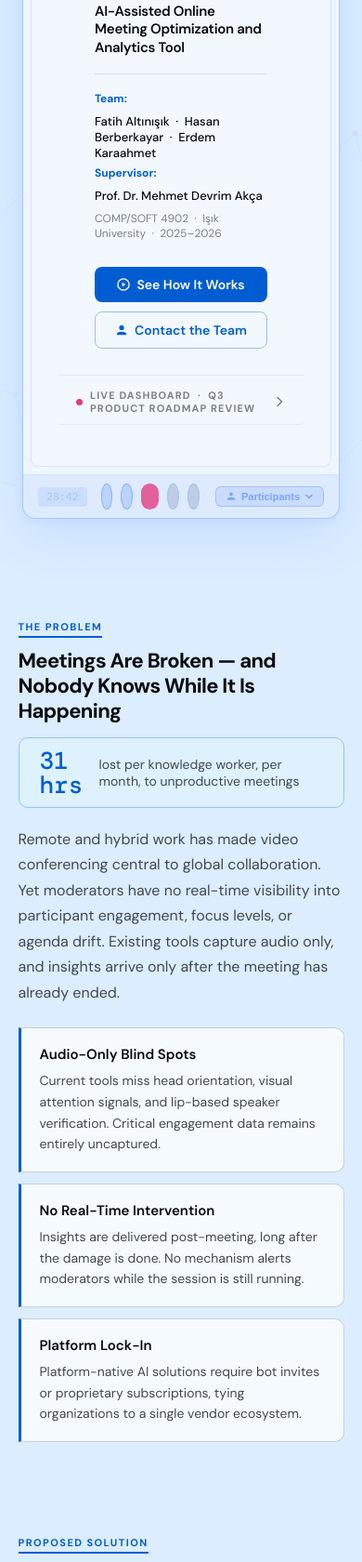
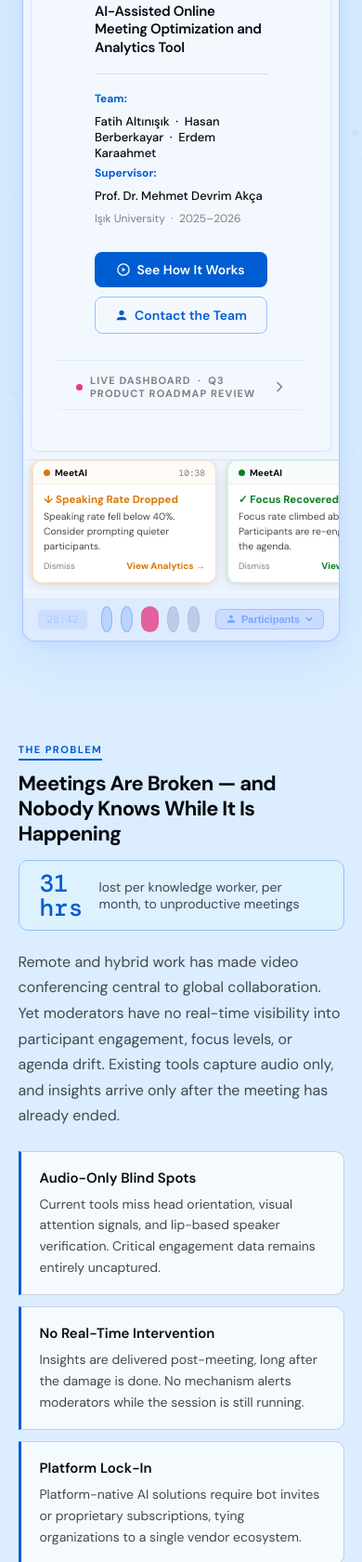
Before and after one commit to aviorian/meetai-landing-page, a plain HTML site: page index.html in a window 390 px wide. Shown: the part 251-1931 px from the top of the page at 93% size. Drawn offline with nearby package versions, Linux system fonts and the light colour scheme.

Commit message:
fix: update layout and content for improved responsiveness and clarity

```diff
--- a/index.html
+++ b/index.html
@@ -724,6 +724,8 @@
       padding: 0 8px 8px;
       overflow-x: auto;
       scrollbar-width: none;
+      min-width: 0;
+      max-width: 100%;
     }
     .toast-strip::-webkit-scrollbar { display: none; }
 
@@ -1290,7 +1292,8 @@
       .hero-cta-row { flex-direction: column; }
       .btn-primary, .btn-ghost { justify-content: center; }
       .section { padding: 48px max(18px, 5vw); }
-      .toast-strip { display: none; }
+      .toast-strip { padding: 0 8px 8px; }
+      .alert-toast { width: 200px; }
       .footer-bottom { flex-direction: column; align-items: flex-start; }
     }
 
@@ -1471,6 +1474,7 @@
     .db-chart-svg {
       display: block;
       width: 100%;
+      height: auto;
       overflow: visible;
     }
 
@@ -1716,7 +1720,7 @@
               <span class="hero-meta-label">Supervisor:</span>
               <span class="hero-meta-value">Prof. Dr. Mehmet Devrim Akça</span>
             </div>
-            <div class="hero-meta-course">COMP/SOFT 4902 &nbsp;·&nbsp; Işık University &nbsp;·&nbsp; 2025–2026</div>
+            <div class="hero-meta-course">Işık University &nbsp;·&nbsp; 2025–2026</div>
           </div>
           <div class="hero-cta-row">
             <a href="#how-it-works" class="btn-primary">
@@ -1849,7 +1853,7 @@
               <span class="db-card-title">Speaking Activity</span>
               <span class="db-card-meta" style="color:var(--accent)">avg 67%</span>
             </div>
-            <svg class="db-chart-svg" height="140" viewBox="0 0 500 140" preserveAspectRatio="none">
+            <svg class="db-chart-svg" viewBox="0 0 500 140" preserveAspectRatio="xMidYMid meet">
               <!-- grid lines + y labels -->
               <line x1="38" y1="112" x2="488" y2="112" stroke="var(--border-subtle)" stroke-width="0.5" stroke-dasharray="3,4"/>
               <text x="32" y="112" text-anchor="end" dominant-baseline="middle" style="font-size:10px;fill:var(--tx-3);font-family:var(--font-mono)">0</text>
@@ -1879,7 +1883,7 @@
               <circle cx="488" cy="37" r="2.5" style="fill:oklch(0.978 0.010 255);stroke:var(--accent);stroke-width:1.5"/>
               <!-- x labels -->
               <text x="38"  y="135" style="font-size:10px;fill:var(--tx-3);font-family:var(--font-mono)">0:00</text>
-              <text x="488" y="135" text-anchor="end" style="font-size:10px;fill:var(--tx-3);font-family:var(--font-mono)">20:00</text>
+              <text x="488" y="135" text-anchor="end" style="font-size:10px;fill:var(--tx-3);font-family:var(--font-mono)">28:42</text>
             </svg>
           </div>
 
@@ -1890,7 +1894,7 @@
               <span class="db-card-title">Focus Level</span>
               <span class="db-card-meta" style="color:var(--purple)">avg 78%</span>
             </div>
-            <svg class="db-chart-svg" height="140" viewBox="0 0 500 140" preserveAspectRatio="none">
+            <svg class="db-chart-svg" viewBox="0 0 500 140" preserveAspectRatio="xMidYMid meet">
               <line x1="38" y1="112" x2="488" y2="112" stroke="var(--border-subtle)" stroke-width="0.5" stroke-dasharray="3,4"/>
               <text x="32" y="112" text-anchor="end" dominant-baseline="middle" style="font-size:10px;fill:var(--tx-3);font-family:var(--font-mono)">0</text>
               <line x1="38" y1="87" x2="488" y2="87" stroke="var(--border-subtle)" stroke-width="0.5" stroke-dasharray="3,4"/>
@@ -1915,7 +1919,7 @@
               <circle cx="443" cy="32" r="2.5" style="fill:oklch(0.978 0.010 255);stroke:var(--purple);stroke-width:1.5"/>
               <circle cx="488" cy="28" r="2.5" style="fill:oklch(0.978 0.010 255);stroke:var(--purple);stroke-width:1.5"/>
               <text x="38"  y="135" style="font-size:10px;fill:var(--tx-3);font-family:var(--font-mono)">0:00</text>
-              <text x="488" y="135" text-anchor="end" style="font-size:10px;fill:var(--tx-3);font-family:var(--font-mono)">20:00</text>
+              <text x="488" y="135" text-anchor="end" style="font-size:10px;fill:var(--tx-3);font-family:var(--font-mono)">28:42</text>
             </svg>
           </div>
 
@@ -1926,7 +1930,7 @@
               <span class="db-card-title">Agenda Adherence</span>
               <span class="db-card-meta" style="color:var(--green)">avg 83%</span>
             </div>
-            <svg class="db-chart-svg" height="140" viewBox="0 0 500 140" preserveAspectRatio="none">
+            <svg class="db-chart-svg" viewBox="0 0 500 140" preserveAspectRatio="xMidYMid meet">
               <line x1="38" y1="92" x2="488" y2="92" stroke="var(--border-subtle)" stroke-width="0.5" stroke-dasharray="3,4"/>
               <text x="32" y="92" text-anchor="end" dominant-baseline="middle" style="font-size:10px;fill:var(--tx-3);font-family:var(--font-mono)">20</text>
               <line x1="38" y1="71" x2="488" y2="71" stroke="var(--border-subtle)" stroke-width="0.5" stroke-dasharray="3,4"/>
@@ -1949,7 +1953,7 @@
               <circle cx="443" cy="23" r="2.5" style="fill:oklch(0.978 0.010 255);stroke:var(--green);stroke-width:1.5"/>
               <circle cx="488" cy="21" r="2.5" style="fill:oklch(0.978 0.010 255);stroke:var(--green);stroke-width:1.5"/>
               <text x="38"  y="135" style="font-size:10px;fill:var(--tx-3);font-family:var(--font-mono)">0:00</text>
-              <text x="488" y="135" text-anchor="end" style="font-size:10px;fill:var(--tx-3);font-family:var(--font-mono)">20:00</text>
+              <text x="488" y="135" text-anchor="end" style="font-size:10px;fill:var(--tx-3);font-family:var(--font-mono)">28:42</text>
             </svg>
           </div>
 
@@ -1958,6 +1962,9 @@
 
       <!-- Sidebar: logo + participant tiles (desktop) -->
       <div class="meeting-sidebar">
+        <div class="meeting-sidebar-logo">
+          <img src="isik_logo.png" alt="Işık University">
+        </div>
         <!-- Metric rings — Live Metrics -->
         <!-- circ = 2π×38 = 238.76. offset = circ × (1-pct) -->
         <!-- Speaking 64%: offset=86. Focus 78%: offset=53. Agenda 87%: offset=31 -->
@@ -2005,9 +2012,6 @@
           </div>
         </div>
 
-        <div class="meeting-sidebar-logo">
-          <img src="isik_logo.png" alt="Işık University">
-        </div>
         <div class="meeting-sidetiles">
 
           <!-- Fatih A. -->
@@ -2184,7 +2188,7 @@
       <div class="toolbar-btn toolbar-btn--end"></div>
       <div class="toolbar-btn toolbar-btn--off"></div>
       <div class="toolbar-btn toolbar-btn--off"></div>
-      <div class="toolbar-participants">5 participants</div>
+      <div class="toolbar-participants">3 participants</div>
       <button class="toolbar-participants-toggle" id="participants-toggle" aria-expanded="false">
         <svg width="12" height="12" viewBox="0 0 16 16" fill="none"><path d="M8 2a2.5 2.5 0 1 1 0 5A2.5 2.5 0 0 1 8 2zm0 7c3 0 5.5 1.3 5.5 2.5V13h-11v-1.5C2.5 10.3 5 9 8 9z" fill="currentColor"/></svg>
         Participants
@@ -2260,7 +2264,7 @@
     <!-- Vision -->
     <div class="pipeline-card pipeline-card--vision reveal reveal-d1">
       <div class="pipeline-card-viz">
-        <svg viewBox="10 12 180 58" preserveAspectRatio="xMidYMid meet" xmlns="http://www.w3.org/2000/svg">
+        <svg viewBox="0 2 200 80" preserveAspectRatio="xMidYMid meet" xmlns="http://www.w3.org/2000/svg">
           <line x1="100" y1="4" x2="100" y2="76" stroke="rgba(54,126,255,0.12)" stroke-width="0.8"/>
           <line x1="4" y1="40" x2="196" y2="40" stroke="rgba(54,126,255,0.12)" stroke-width="0.8"/>
           <text x="4" y="32" fill="rgba(54,126,255,0.38)" font-size="7" font-family="DM Sans,sans-serif">yaw</text>
@@ -2497,14 +2501,14 @@
 <section class="section" id="team">
   <div class="reveal"><span class="section-label">The Team</span></div>
   <div class="reveal reveal-d1"><h2 class="section-title">Meet the People Behind MeetAI</h2></div>
-  <p class="section-body reveal reveal-d2">We are senior Computer Engineering students at Işık University. Reach out — we'd love to hear from you.</p>
+  <p class="section-body reveal reveal-d2">We are senior Software and Computer Engineering students at Işık University. Reach out — we'd love to hear from you.</p>
 
   <div class="team-grid">
 
     <div class="team-card reveal reveal-d1">
       <div class="team-avatar">FA</div>
       <div class="team-name">Fatih Altınışık</div>
-      <div class="team-role">Computer Engineering, Işık University</div>
+      <div class="team-role">Software Engineering, Işık University</div>
       <div class="team-links">
         <a class="team-link" href="mailto:fatih_altinisik@outlook.com">✉ Email</a>
         <a class="team-link" href="https://www.linkedin.com/in/fatih-altinisik/" target="_blank" rel="noopener">in LinkedIn</a>
@@ -2514,7 +2518,7 @@
     <div class="team-card reveal reveal-d2">
       <div class="team-avatar">HB</div>
       <div class="team-name">Hasan Berberkayar</div>
-      <div class="team-role">Computer Engineering, Işık University</div>
+      <div class="team-role">Software Engineering, Işık University</div>
       <div class="team-links">
         <a class="team-link" href="mailto:Hasanberberkyr@gmail.com">✉ Email</a>
         <a class="team-link" href="https://www.linkedin.com/in/hasan-berberkayar-157b70280" target="_blank" rel="noopener">in LinkedIn</a>
@@ -2600,7 +2604,7 @@
     </div>
     <div class="footer-bottom">
       <div class="footer-copy">© 2025–2026 MeetAI Team. Graduation Project.</div>
-      <div class="footer-course">COMP/SOFT 4902 &nbsp;·&nbsp; Işık University &nbsp;·&nbsp; 2025–2026</div>
+      <div class="footer-course">Işık University &nbsp;·&nbsp; 2025–2026</div>
     </div>
   </footer>
 </div>
```
